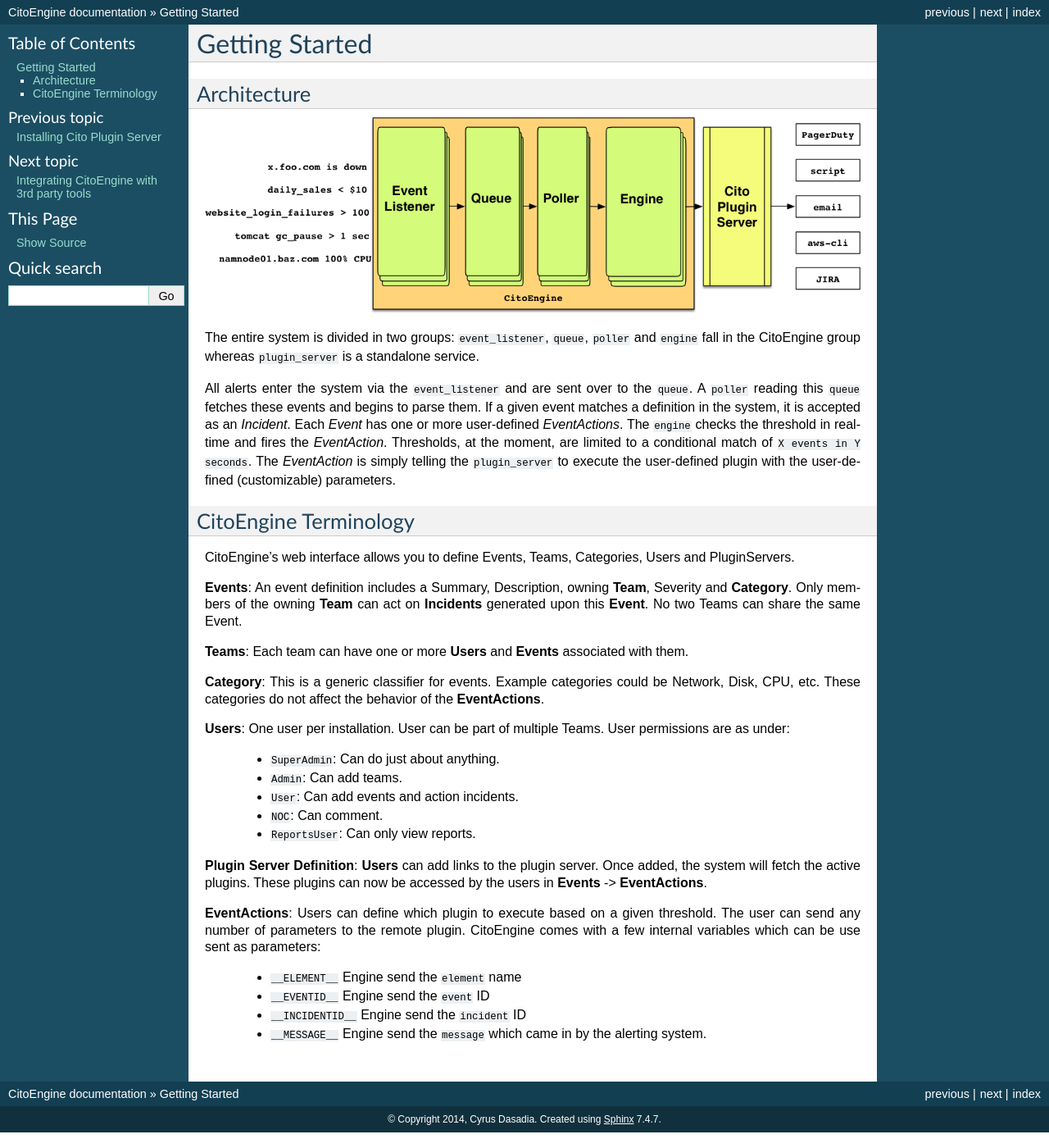
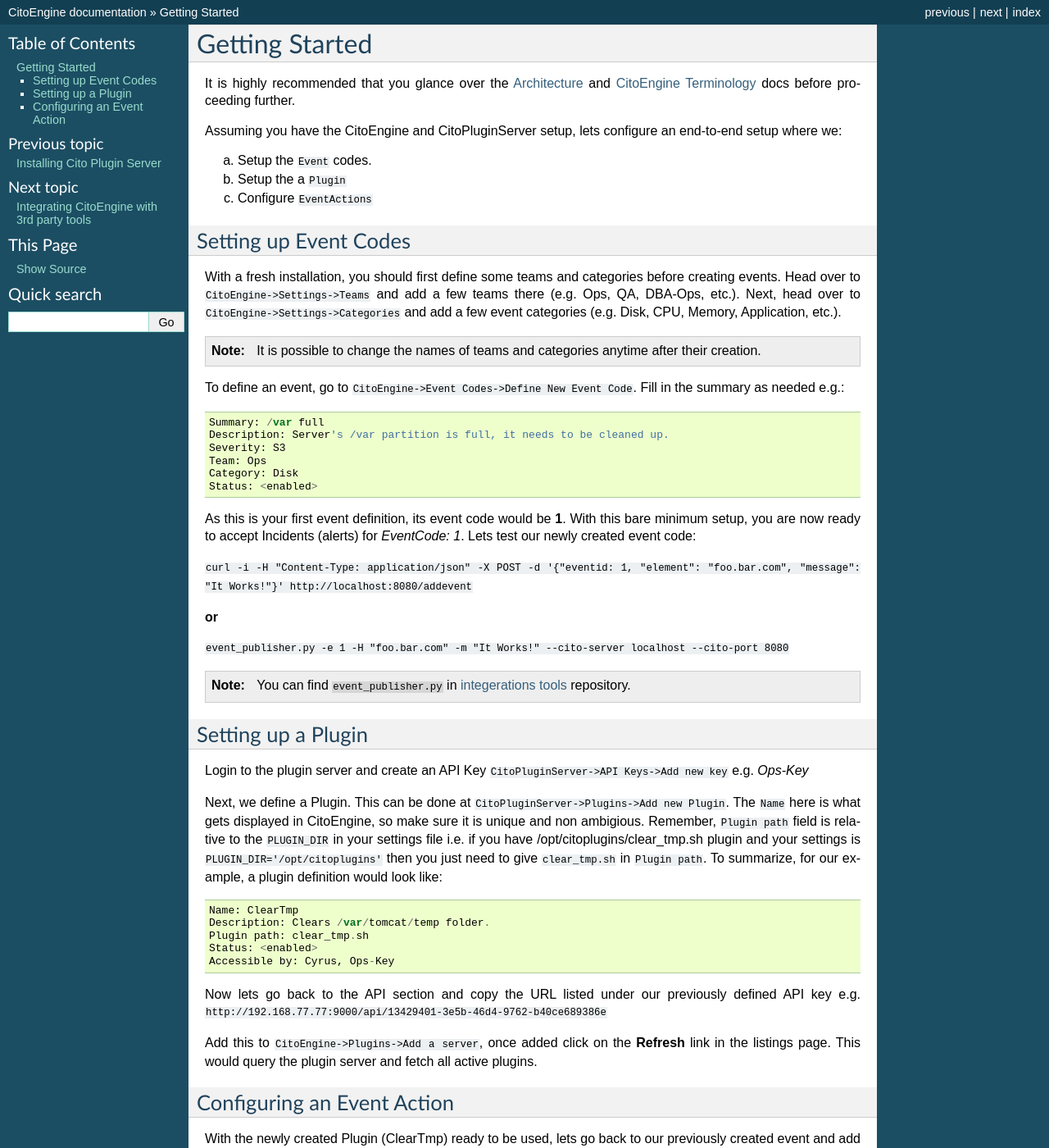
Before and after one commit to CitoEngine/docs.citoengine.org, a Sphinx documentation site: the page built from source/gettingstarted.rst, in a window 1280 px wide and 1400 px high. Shown: the whole window at 82% size. Built offline with Sphinx 7.4.7, drawn with Linux system fonts in a browser that asks for light colours; some of the changed text lies outside the part shown.

Commit message:
Cleaner docs with a better sections

```diff
--- a/source/gettingstarted.rst
+++ b/source/gettingstarted.rst
@@ -1,51 +1,89 @@
 Getting Started
 ===============
+.. _integerations tools: https://github.com/CitoEngine/integration_tools/
+
+It is highly recommended that you glance over the :ref:`architecture` and :ref:`terminology` docs before
+proceeding further.
+
+Assuming you have the CitoEngine and CitoPluginServer setup, lets configure an end-to-end setup where we:
+
+a. Setup the ``Event`` codes.
+
+b. Setup the a ``Plugin``
+
+c. Configure ``EventActions``
 
 
-Architecture
-------------
-.. image:: images/cito-flow-20140607.png
+Setting up Event Codes
+^^^^^^^^^^^^^^^^^^^^^^
+
+With a fresh installation, you should first define some teams and categories before creating events. Head over to
+``CitoEngine->Settings->Teams`` and add a few teams there (e.g. Ops, QA, DBA-Ops, etc.). Next, head over to
+``CitoEngine->Settings->Categories`` and add a few event categories (e.g. Disk, CPU, Memory, Application, etc.).
+
+.. note:: It is possible to change the names of teams and categories anytime after their creation.
+
+To define an event, go to ``CitoEngine->Event Codes->Define New Event Code``. Fill in the summary as needed e.g.:
+
+.. code-block:: guess
+
+    Summary: /var full
+    Description: Server's /var partition is full, it needs to be cleaned up.
+    Severity: S3
+    Team: Ops
+    Category: Disk
+    Status: <enabled>
 
 
-The entire system is divided in two groups: ``event_listener``, ``queue``, ``poller`` and ``engine`` fall in the CitoEngine group whereas
-``plugin_server`` is a standalone service.
+As this is your first event definition, its event code would be **1**.
+With this bare minimum setup, you are now ready to accept Incidents (alerts) for *EventCode: 1*. Lets test our newly
+created event code:
 
-All alerts enter the system via the ``event_listener`` and are sent over to the ``queue``. A ``poller`` reading this
-``queue`` fetches these events and begins to parse them. If a given event matches a definition in the system, it is accepted as
-an *Incident*. Each *Event* has one or more user-defined *EventActions*. The ``engine`` checks the threshold in real-time and
-fires the *EventAction*. Thresholds, at the moment, are limited to a conditional match of ``X events in Y seconds``.
-The *EventAction* is simply telling the ``plugin_server`` to execute the user-defined plugin with the user-defined (customizable)
-parameters.
+``curl -i -H "Content-Type: application/json" -X POST -d '{"eventid: 1, "element": "foo.bar.com", "message": "It Works!"}' http://localhost:8080/addevent``
 
-CitoEngine Terminology
-----------------------
+**or**
 
-CitoEngine's web interface allows you to define Events, Teams, Categories, Users and PluginServers.
+``event_publisher.py -e 1 -H "foo.bar.com" -m "It Works!" --cito-server localhost --cito-port 8080``
 
-**Events**: An event definition includes a Summary, Description, owning **Team**, Severity and **Category**. Only members of the
-owning **Team** can act on **Incidents** generated upon this **Event**. No two Teams can share the same Event.
-
-**Teams**: Each team can have one or more **Users** and **Events** associated with them.
-
-**Category**: This is a generic classifier for events. Example categories could be Network, Disk, CPU, etc. These categories
-do not affect the behavior of the **EventActions**.
-
-**Users**: One user per installation. User can be part of multiple Teams. User permissions are as under:
+.. note:: You can find ``event_publisher.py`` in `integerations tools`_ repository.
 
 
- * ``SuperAdmin``: Can do just about anything.
- * ``Admin``: Can add teams.
- * ``User``: Can add events and action incidents.
- * ``NOC``: Can comment.
- * ``ReportsUser``: Can only view reports.
+Setting up a Plugin
+^^^^^^^^^^^^^^^^^^^
 
-**Plugin Server Definition**: **Users** can add links to the plugin server. Once added, the system will fetch the active plugins.
-These plugins can now be accessed by the users in **Events** -> **EventActions**.
+Login to the plugin server and create an API Key ``CitoPluginServer->API Keys->Add new key`` e.g. *Ops-Key*
 
-**EventActions**: Users can define which plugin to execute based on a given threshold. The user can send any number of
-parameters to the remote plugin. CitoEngine comes with a few internal variables which can be use sent as parameters:
+Next, we define a Plugin. This can be done at ``CitoPluginServer->Plugins->Add new Plugin``. The ``Name`` here is what
+gets displayed in CitoEngine, so make sure it is unique and non ambigious. Remember, ``Plugin path`` field is relative to
+the ``PLUGIN_DIR`` in your settings file i.e. if you have /opt/citoplugins/clear_tmp.sh plugin and your settings is ``PLUGIN_DIR='/opt/citoplugins'``
+then you just need to give ``clear_tmp.sh`` in ``Plugin path``. To summarize, for our example, a plugin definition would look like:
 
- * ``__ELEMENT__`` Engine send the ``element`` name
- * ``__EVENTID__`` Engine send the ``event`` ID
- * ``__INCIDENTID__`` Engine send the ``incident`` ID
- * ``__MESSAGE__`` Engine send the ``message`` which came in by the alerting system.
+.. code-block:: guess
+
+    Name: ClearTmp
+    Description: Clears /var/tomcat/temp folder.
+    Plugin path: clear_tmp.sh
+    Status: <enabled>
+    Accessible by: Cyrus, Ops-Key
+
+Now lets go back to the API section and copy the URL listed under our previously defined API key e.g.
+``http://192.168.77.77:9000/api/13429401-3e5b-46d4-9762-b40ce689386e``
+
+Add this to ``CitoEngine->Plugins->Add a server``, once added click on the **Refresh** link in the listings page. This would query the plugin
+server and fetch all active plugins.
+
+
+Configuring an Event Action
+^^^^^^^^^^^^^^^^^^^^^^^^^^^
+
+With the newly created Plugin (ClearTmp) ready to be used, lets go back to our previously created event and add an
+action against it. Go to ``CitoEngine->Events->View Event Codes`` and click on our example event. In the details page,
+click on ``Add an action to this event``, this should show you the event action creation form. Select the plugin *ClearTmp*,
+make sure *enabled* checkbox is ticked.
+
+We need to configure when to invoke the plugin. This can be done by setting the ``Threshold count`` and ``Threshold timer`` values.
+``Threshold count`` of **2** and ``Threshold timer`` of **60** indicates that execute the plugin if this event is called **2 times in 60 secs**
+
+If you are using a self signed SSL certificate, you may want to uncheck the ``SSL Verify`` box on this page. Hit save and you are done.
+
+Use the ``curl`` or ``event_publisher.py`` to send a few sample events making sure that your plugin is executed as intended.
--- a/source/integrations.rst
+++ b/source/integrations.rst
@@ -2,8 +2,9 @@
 ===========================================
 
 CitoEngine can be easily integrated with existing monitoring systems. All integration scripts mentioned here can be
-found at https://github.com/CitoEngine/integration_tools
+found at `integerations tools`_ repository.
 
+.. _integerations tools: https://github.com/CitoEngine/integration_tools/
 
 Nagios
 ------
--- a/source/overview.rst
+++ b/source/overview.rst
@@ -1,3 +1,4 @@
+========
 Overview
 ========
 
@@ -27,3 +28,73 @@
 **What it is not:**
 
 CitoEngine is not a monitoring system.
+
+
+.. _architecture:
+
+Architecture
+------------
+.. image:: images/cito-flow-20140607.png
+
+
+The entire system is divided in two groups: ``event_listener``, ``queue``, ``poller`` and ``engine`` fall in the CitoEngine group whereas
+``plugin_server`` is a standalone service called CitoPluginServer.
+
+All alerts enter the system via the ``event_listener`` and are sent over to the ``queue``. A ``poller`` reading this
+``queue`` fetches these events and begins to parse them. If a given event matches a definition in the system, it is accepted as
+an *Incident*. Each *Event* has one or more user-defined *EventActions*. The ``engine`` checks the threshold in real-time and
+fires the *EventAction*. Thresholds, at the moment, are limited to a conditional match of ``X events in Y seconds``.
+The *EventAction* is simply telling the ``plugin_server`` to execute the user-defined plugin with the user-defined (customizable)
+parameters.
+
+.. _terminology:
+
+CitoEngine Terminology
+----------------------
+
+CitoEngine's web interface allows you to define Events, Teams, Categories, Users and PluginServers.
+
+.. _events:
+
+**Events**: An event definition includes a Summary, Description, owning **Team**, Severity and **Category**. Only members of the
+owning **Team** can act on **Incidents** generated upon this **Event**. No two Teams can share the same Event.
+
+
+.. _incidents:
+
+**Incidents** Any alert coming into the system (with a valid Event Code) is defined as an Incident.
+
+.. _teams:
+
+**Teams**: Each team can have one or more **Users** and **Events** associated with them.
+
+.. _category:
+
+**Category**: This is a generic classifier for events. Example categories could be Network, Disk, CPU, etc. These categories
+do not affect the behavior of the **EventActions**.
+
+.. _user:
+
+**Users**: One user per installation. User can be part of multiple Teams. User permissions are as under:
+
+
+ * ``SuperAdmin``: Can do just about anything.
+ * ``Admin``: Can add teams.
+ * ``User``: Can add events and action incidents.
+ * ``NOC``: Can comment.
+ * ``ReportsUser``: Can only view reports.
+
+.. _pluginserver:
+
+**Plugin Server Definition**: **Users** can add links to the plugin server. Once added, the system will fetch the active plugins.
+These plugins can now be accessed by the users in **Events** -> **EventActions**.
+
+.. _eventactions:
+
+**EventActions**: Users can define which plugin to execute based on a given threshold. The user can send any number of
+parameters to the remote plugin. CitoEngine comes with a few internal variables which can be use sent as parameters:
+
+ * ``__ELEMENT__`` Engine send the ``element`` name
+ * ``__EVENTID__`` Engine send the ``event`` ID
+ * ``__INCIDENTID__`` Engine send the ``incident`` ID
+ * ``__MESSAGE__`` Engine send the ``message`` which came in by the alerting system.
```
